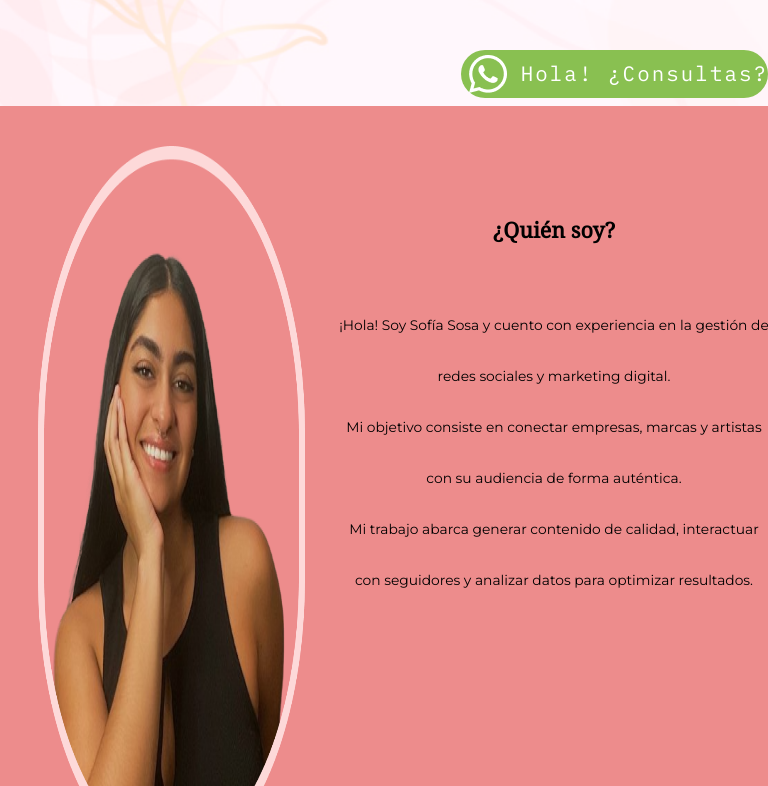
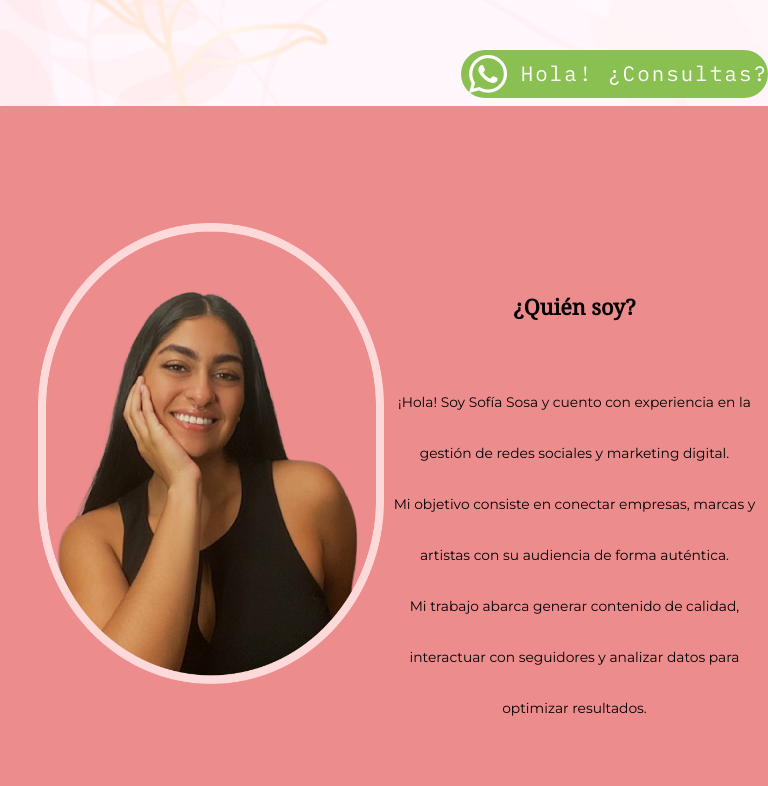
Before and after one commit to JuanjoPais/Marketing-Media-Solutions, a React (Create React App) app: page / in a window 768 px wide. Shown: the part 694-1480 px from the top of the page. Built offline with nearby package versions, Linux system fonts and the light colour scheme.

Commit message:
pequeño ajuste al mobile y responsive pantallas medianas

```diff
--- a/src/components/styles/App.scss
+++ b/src/components/styles/App.scss
@@ -521,7 +521,7 @@ ion-icon {
 			position: unset;
 			width: 30%;
 			height: 20vh;
-			margin-top: 6%;
+			margin-top: 4%;
 			margin-right: 10%;
 			float: right;
 			margin-bottom: 10%;
@@ -535,7 +535,7 @@ ion-icon {
 			width: 99%;
 			height: 100%;
 			padding-left: 1%;
-			padding-top: 4%;
+			padding-top: 6%;
 		}
 		&_title {
 			width: fit-content;
@@ -636,3 +636,17 @@ ion-icon {
 		color: white;
 	}
 }
+@media (min-width: 577px) and (max-width: 1024px) {
+	.sobreMi{
+		padding-top: 10%;
+		&_divImg{
+			height: 60vw;
+			width: 45vw;
+		}
+	}
+	.proyectos{
+		&_textoHover{
+			font-size: 3vw;
+		}
+	}
+}
```
